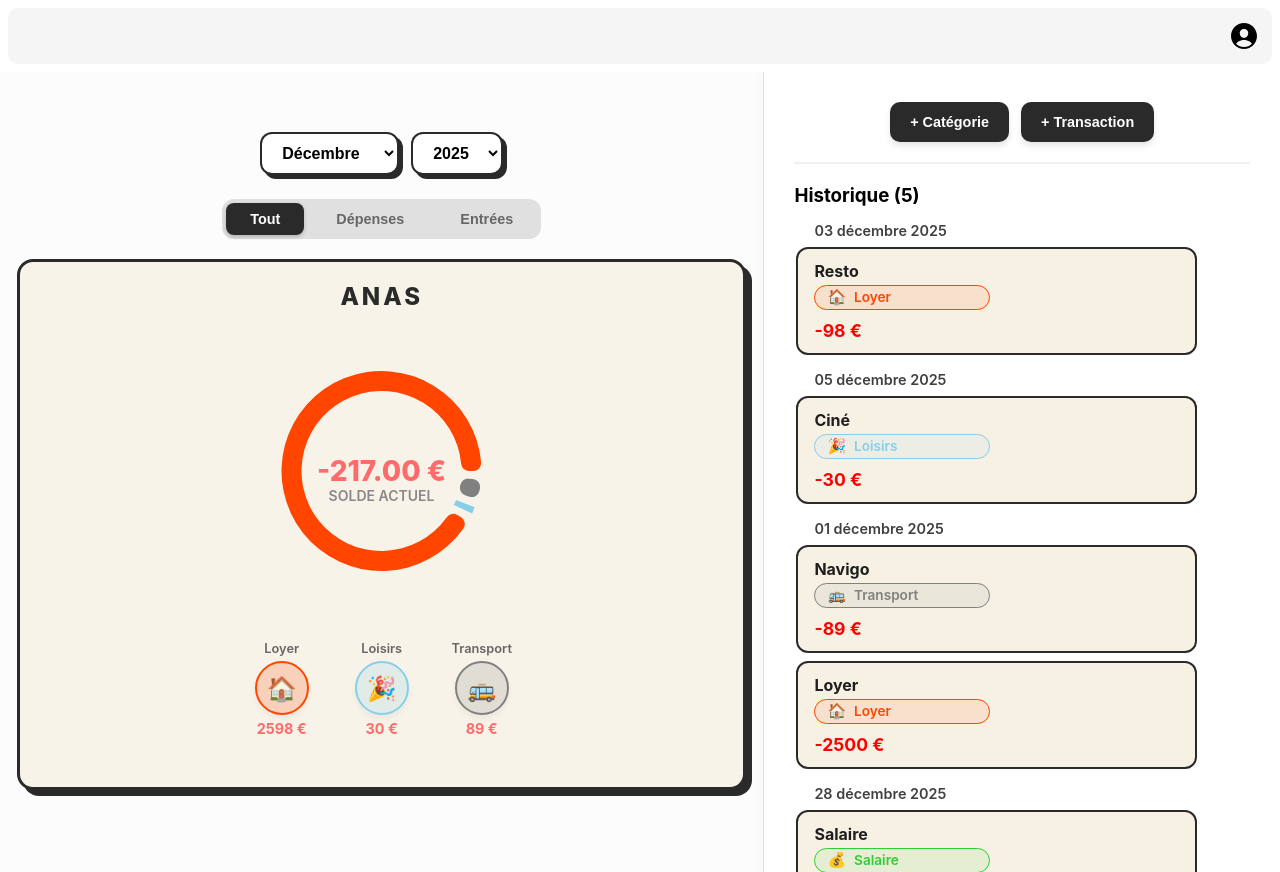
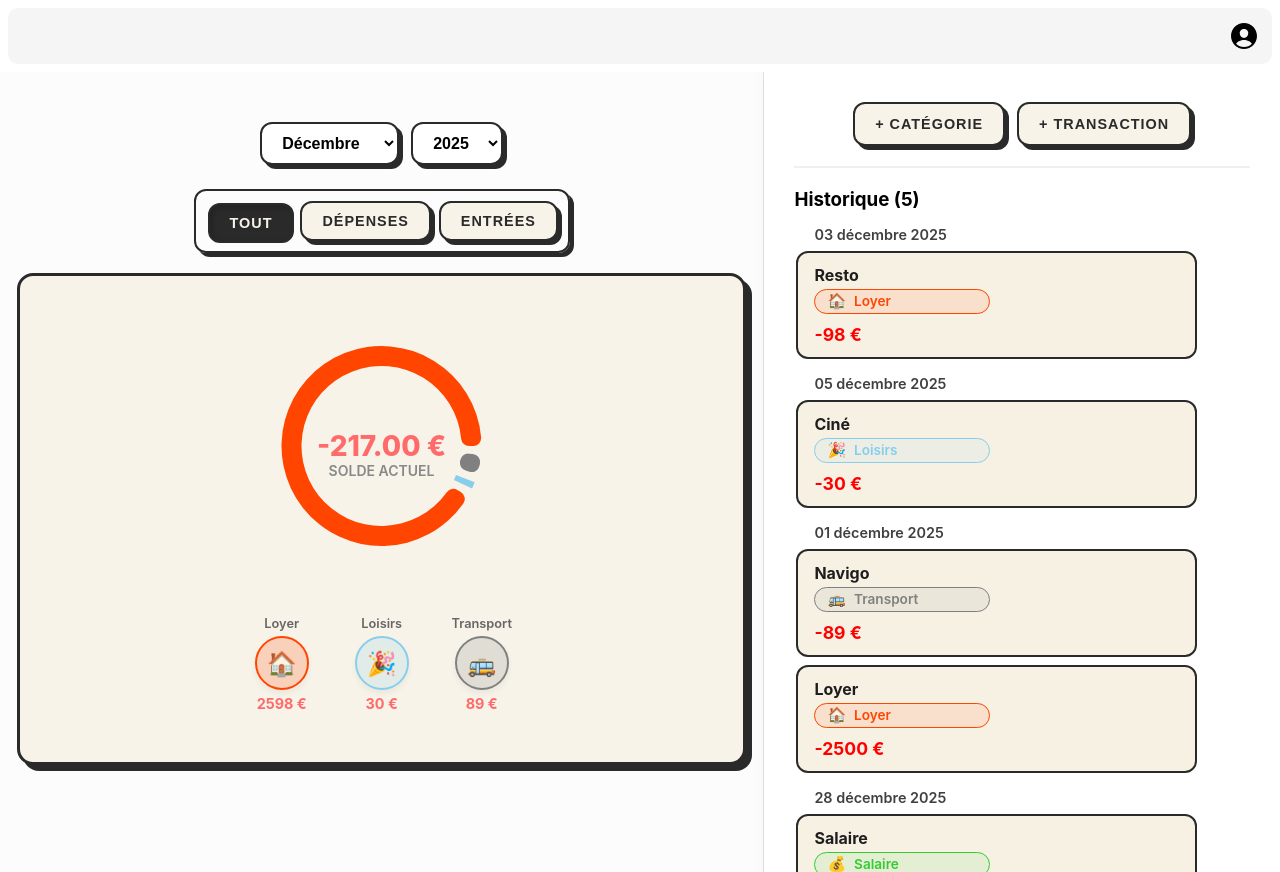
Before and after one commit to gaetanoy/budget-tracker, a React (Vite) app in the folder frontend/: page / in a window 1280 px wide. Built offline with nearby package versions, Linux system fonts and the light colour scheme; sample sign-in values are in the browser's storage.

Commit message:
dashboard done

```diff
--- a/frontend/src/components/molecules/Summary/Summary.tsx
+++ b/frontend/src/components/molecules/Summary/Summary.tsx
@@ -1,4 +1,3 @@
-import React from "react";
 import { PieChart, Pie, Cell, Tooltip, ResponsiveContainer, Label } from "recharts";
 import styled from "styled-components";
 import type { MovementProps } from "../../atoms/Movement/Movement.types";
@@ -19,16 +18,6 @@ const Card = styled.div`
   align-items: center;
   position: relative;
   margin-bottom: 20px;
-`;
-
-const AppTitle = styled.h2`
-  margin: 0;
-  font-size: 1.5rem;
-  font-weight: 800;
-  color: #2a2a2a;
-  text-transform: uppercase;
-  letter-spacing: 3px;
-  margin-bottom: 10px; /* Un peu d'espace sous le titre */
 `;
 
 const ChartContainer = styled.div`
@@ -81,7 +70,6 @@ export default function Summary({ data, globalBalance, activeTab }: Props) {
 
   return (
     <Card>
-      <AppTitle>ANAS</AppTitle>
 
       <ChartContainer>
         <ResponsiveContainer width="100%" height="100%">
--- a/frontend/src/components/organisms/App/App.styles.ts
+++ b/frontend/src/components/organisms/App/App.styles.ts
@@ -75,23 +75,35 @@ export const HistoryScrollArea = styled.div`
 // --- ELEMENTS EXISTANTS (Réutilisés) ---
 
 export const ControlButton = styled.button`
-  background: #2a2a2a; /* Changement style pour être plus visible */
-  color: white;
-  border: none;
+  /* Mêmes couleurs que le Summary */
+  background-color: #F7F3E8;
+  color: #2a2a2a;
+
+  /* Bordure et Ombre "Dure" */
+  border: 2px solid #2a2a2a;
+  border-radius: 12px;
+  box-shadow: 4px 4px 0px #2a2a2a;
+
+  /* Typographie */
+  padding: 12px 20px;
+  font-size: 0.9rem;
+  font-weight: 800;
+  text-transform: uppercase;
+  letter-spacing: 1px;
   cursor: pointer;
-  font-size: 0.9rem;
-  font-weight: 700;
-  padding: 12px 20px;
-  border-radius: 10px;
-  transition: transform 0.1s ease, background 0.2s;
-  box-shadow: 0 4px 6px rgba(0,0,0,0.1);
+
+  /* Animation */
+  transition: all 0.1s ease-in-out;
 
   &:hover {
-    background: #000;
-    transform: translateY(-2px);
+    background-color: #ffffff; /* S'éclaircit légèrement au survol */
+    transform: translate(-2px, -2px); /* Se déplace vers le haut/gauche */
+    box-shadow: 6px 6px 0px #2a2a2a; /* L'ombre grandit */
   }
+
   &:active {
-    transform: translateY(1px);
+    transform: translate(2px, 2px); /* S'enfonce comme un bouton physique */
+    box-shadow: 0px 0px 0px #2a2a2a; /* L'ombre disparaît */
   }
 `;
 
@@ -100,26 +112,49 @@ export const TabsContainer = styled.div`
   justify-content: center;
   gap: 8px;
   margin-bottom: 20px;
-  background-color: #e0e0e0;
-  padding: 4px;
+  padding: 10px;
   border-radius: 12px;
   width: fit-content;
+    /* L'ombre disparaît quand le bouton est actif (effet enfoncé) */
+  box-shadow: 4px 4px 0px #2a2a2a;
+  border: 2px solid #2a2a2a;
+  border-radius: 12px;
 `;
 
 export const TabButton = styled.button<{ $active: boolean }>`
-  padding: 8px 24px;
-  border-radius: 8px;
-  border: none;
+  /* 1. Couleurs & Fond */
+  /* Si actif : Fond Noir / Texte Beige. Si inactif : Fond Beige / Texte Noir */
+  background-color: ${({ $active }) => ($active ? "#2a2a2a" : "#F7F3E8")};
+  color: ${({ $active }) => ($active ? "#F7F3E8" : "#2a2a2a")};
+
+  /* 2. Bordures & Ombres */
+  border: 2px solid #2a2a2a;
+  border-radius: 12px;
+
+  /* L'ombre disparaît quand le bouton est actif (effet enfoncé) */
+  box-shadow: ${({ $active }) => ($active ? "inset 2px 2px 5px rgba(0,0,0,0.2)" : "4px 4px 0px #2a2a2a")};
+
+  /* 3. Typographie */
+  padding: 10px 20px;
   font-size: 0.9rem;
-  font-weight: 700;
+  font-weight: 800;
+  text-transform: uppercase;
+  letter-spacing: 1px;
   cursor: pointer;
-  transition: all 0.2s ease;
 
-  background-color: ${({ $active }) => ($active ? "#2a2a2a" : "transparent")};
-  color: ${({ $active }) => ($active ? "#ffffff" : "#666")};
-  box-shadow: ${({ $active }) => ($active ? "0px 2px 4px rgba(0,0,0,0.2)" : "none")};
+  /* 4. Position & Animation */
+  /* Si actif, on le déplace physiquement vers le bas à droite pour simuler l'appui */
+  transform: ${({ $active }) => ($active ? "translate(2px, 2px)" : "translate(0, 0)")};
+  transition: all 0.15s ease-in-out;
 
   &:hover {
-    color: ${({ $active }) => ($active ? "#ffffff" : "#000")};
+    /* Au survol (seulement si non actif), on lève légèrement le bouton */
+    ${({ $active }) =>
+      !$active &&
+      `
+      background-color: #ffffff;
+      transform: translate(-2px, -2px);
+      box-shadow: 6px 6px 0px #2a2a2a;
+    `}
   }
 `;
--- a/frontend/src/components/organisms/App/App.tsx
+++ b/frontend/src/components/organisms/App/App.tsx
@@ -83,8 +83,6 @@ export default function App() {
     <Styled.PageWrapper>
 
       <Styled.LeftSection>
-        <div style={{width: "100%", display:"flex", justifyContent:"flex-end", marginBottom: 10}}>
-        </div>
 
         <div style={{ marginTop: 10, width: "100%", display: "flex", justifyContent: "center" }}>
             <MonthYearPicker
```
